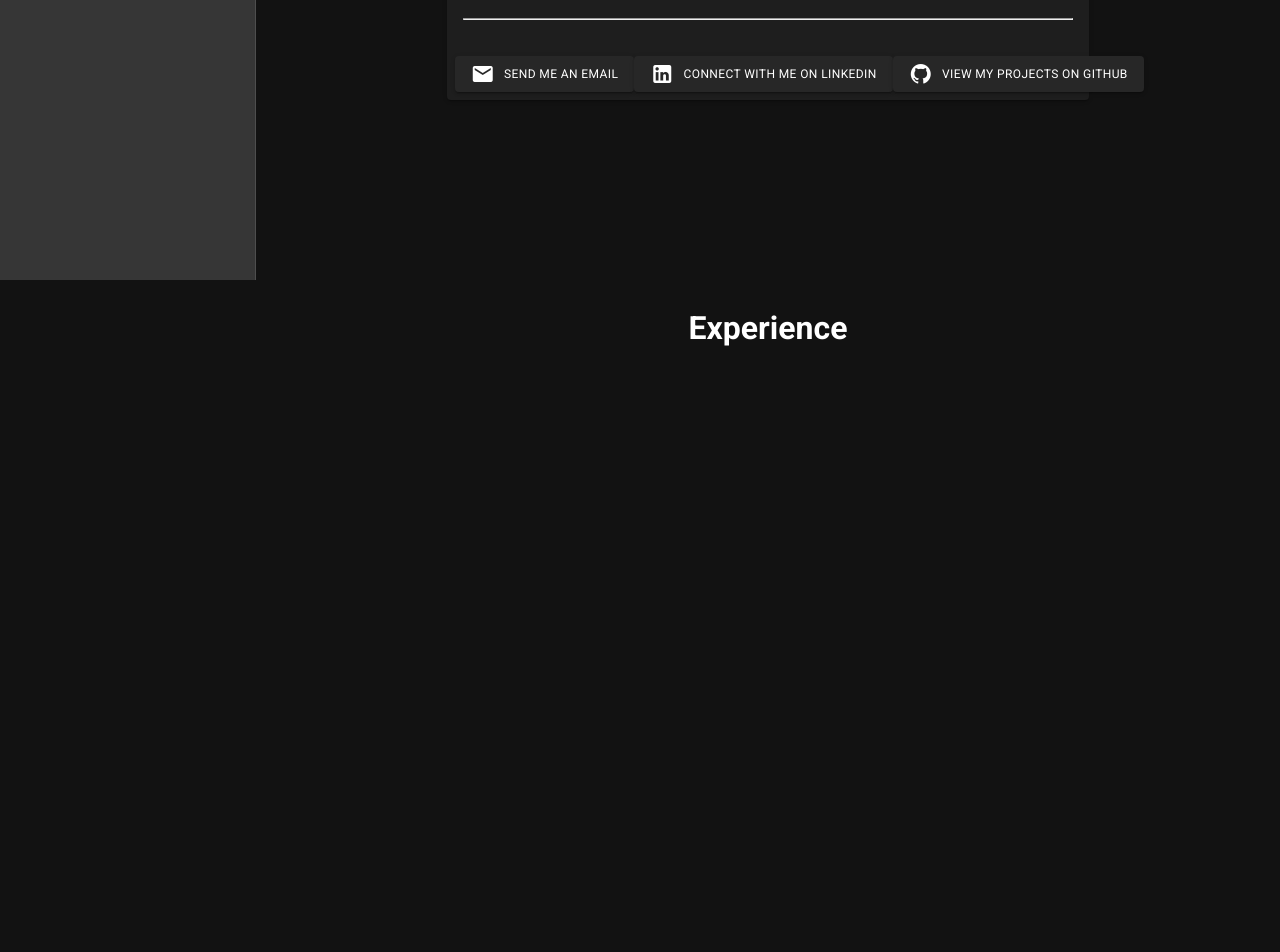
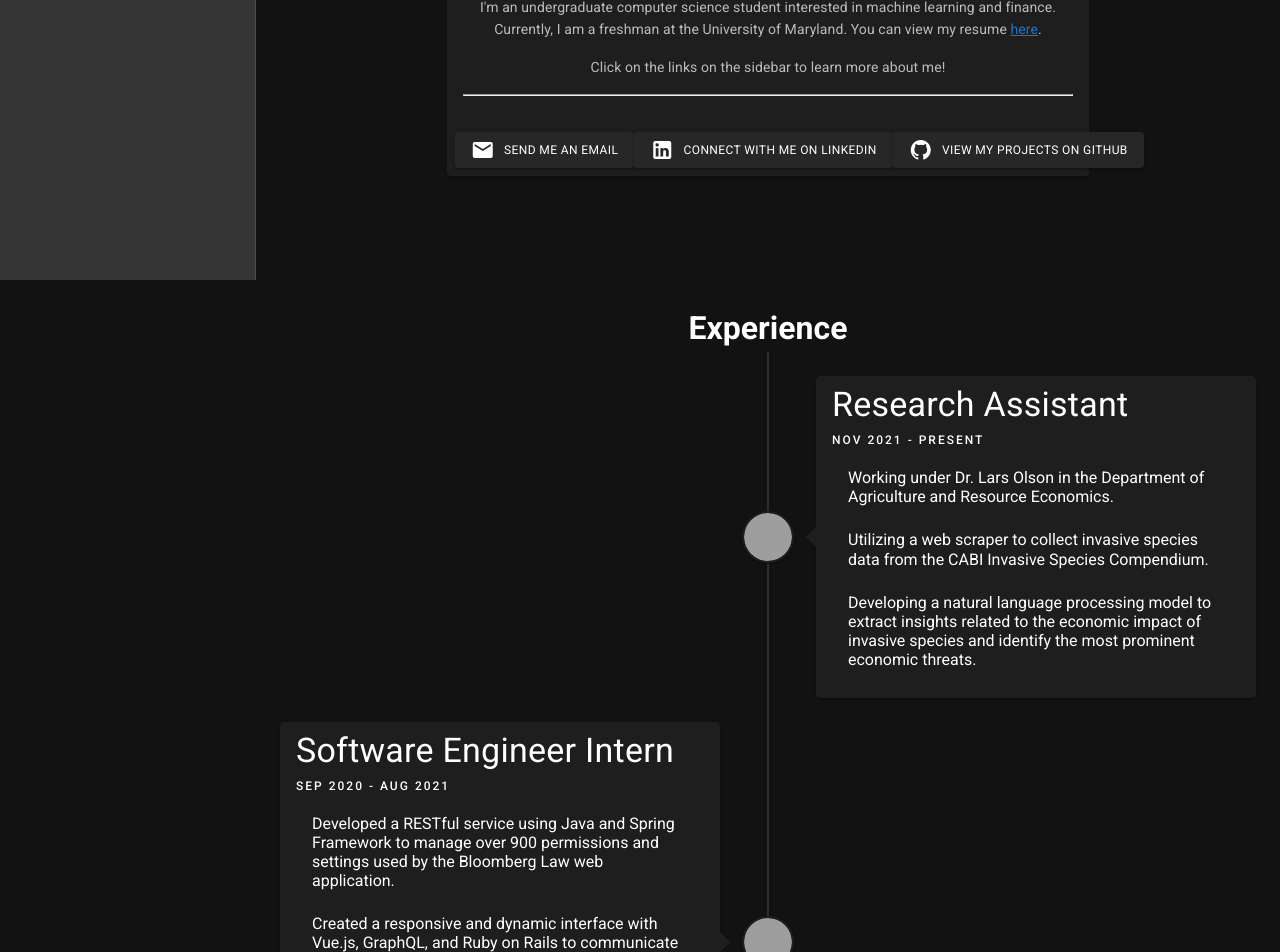
Before and after one commit to vatsal0/aboutme-v2, a Nuxt app: page / in a window 1280 px wide. Shown: the part 520-1472 px from the top of the page. Built offline with nearby package versions, Linux system fonts and the light colour scheme; grey boxes are pictures that could not be loaded.

Commit message:
Experience section

```diff
--- /dev/null
+++ b/components/AboutMe.vue
@@ -0,0 +1,73 @@
+<template>
+	<v-container fluid style="min-height:100vh">
+		<v-row justify="center" width="100%" class="my-16">
+			<v-col cols="12" sm="8">
+				<v-card class="my-auto">
+					<h1 class="py-4 text-wrap text-center">{{title}}</h1>
+					<v-card-title class="headline d-flex flex-column justify-center">
+						<v-avatar size="16rem" class="mx-auto mb-4">
+							<img src="headshot.jpeg">
+						</v-avatar>
+						Welcome to my page!
+					</v-card-title>
+
+					<v-card-text class="text-center">
+						<p>I'm an undergraduate computer science student interested in machine learning and finance. Currently, I am a freshman at the University of Maryland. You can view my resume <a
+								href="resume.pdf"
+								target="_blank"
+							>here</a>.</p>
+
+						<p>
+							Click on the links on the sidebar to learn more about me!
+						</p>
+
+						<hr class="my-3">
+					</v-card-text>
+					<v-card-actions>
+						<div class="d-flex flex-column flex-lg-row justify-space-around align-center flex-grow-1">
+							<v-btn
+								:href="link.to"
+								target="_blank"
+								v-for="(link, i) in links"
+								:key="i"
+								class="my-2 my-lg-auto d-flex"
+							>
+								<v-icon>{{link.icon}}</v-icon>
+								<p
+									class="ml-2 my-auto text-caption"
+								>{{link.title}}</p>
+							</v-btn>
+						</div>
+					</v-card-actions>
+				</v-card>
+			</v-col>
+		</v-row>
+	</v-container>
+</template>
+
+<script>
+export default {
+	data () {
+    return {
+      links: [
+        {
+          icon: 'mdi-email',
+          title: 'Send me an email',
+          to: 'mailto:vatsalbaherwani@gmail.com'
+        },
+        {
+          icon: 'mdi-linkedin',
+          title: 'Connect with me on linkedin',
+          to: 'https://www.linkedin.com/in/vatsal-baherwani'
+        },
+        {
+          icon: 'mdi-github',
+          title: 'View my projects on GitHub',
+          to: 'https://www.github.com/vatsal0'
+        }
+      ],
+      title: 'Vatsal Baherwani'
+    }
+  }
+}
+</script>
--- /dev/null
+++ b/components/Experience.vue
@@ -0,0 +1,78 @@
+<template>
+	<v-container fluid style="min-height:100vh; width: 100%" id="experience">
+		<h1 class="text-center">Experience</h1>
+
+		<div>
+			<template>
+				<v-timeline>
+					<v-timeline-item
+						v-for="(item, i) in items"
+						:key="i"
+						large
+					>
+						<template v-slot:icon>
+							<v-avatar>
+								<img :src="item.img">
+							</v-avatar>
+						</template>
+
+						<v-card class="elevation-2">
+							<v-card-title class="text-h4 pt-2 pb-0">
+								{{item.title}}
+							</v-card-title>
+
+							<v-card-title class="overline py-0">
+								{{item.time}}
+							</v-card-title>
+
+							<v-card-text>
+								<v-list-item
+								v-for="(line, i) in item.desc"
+								:key="i">
+									<v-list-item-content>
+										<v-list-item-title class="text-wrap">{{line}}</v-list-item-title>
+									</v-list-item-content>
+								</v-list-item>
+							</v-card-text>
+						</v-card>
+					</v-timeline-item>
+				</v-timeline>
+			</template>
+		</div>
+	</v-container>
+</template>
+
+<script>
+export default {
+	data() {
+		return {
+			items: [
+				{
+					time: "Nov 2021 - Present",
+					title: "Research Assistant",
+					place: "University of Maryland",
+					desc: ["Working under Dr. Lars Olson in the Department of Agriculture and Resource Economics.",
+						"Utilizing a web scraper to collect invasive species data from the CABI Invasive Species Compendium.",
+						"Developing a natural language processing model to extract insights related to the economic impact of\
+						invasive species and identify the most prominent economic threats."],
+					img: "https://osc.umd.edu/img/logos/28_informalseal.jpg"
+				},
+				{
+					time: "Sep 2020 - Aug 2021",
+					title: "Software Engineer Intern",
+					place: "Bloomberg LP",
+					desc: ["Developed a RESTful service using Java and Spring Framework to\
+					manage over 900 permissions and settings used by the Bloomberg Law web application.",
+					"Created a responsive and dynamic interface with Vue.js, GraphQL, and\
+					Ruby on Rails to communicate with the Java service via HTTP requests.",
+					"Provided analytics allowing managers to recognize and remove hundreds\
+					of unused permissions, reducing login time by over 200ms.",
+					"Presented interface in front of managers and senior engineers to receive\
+					feedback for implementing new features and improving user experience."],
+					img: "https://www.logolynx.com/images/logolynx/57/5749ace331ebd85068ef14fcdc115285.jpeg"
+				}
+			]
+		}
+	}
+}
+</script>
--- a/pages/index.vue
+++ b/pages/index.vue
@@ -1,54 +1,8 @@
 <template>
 <div>
-	<v-container fluid style="min-height:100vh">
-		<v-row justify="center" width="100%">
-			<v-col cols="12" sm="8">
-				<v-card>
-					<h1 class="py-4 text-wrap text-center">{{title}}</h1>
-					<v-card-title class="headline d-flex flex-column justify-center">
-						<v-avatar size="16rem" class="mx-auto mb-4">
-							<img src="headshot.jpeg">
-						</v-avatar>
-						Welcome to my page!
-					</v-card-title>
+	<AboutMe />
 
-					<v-card-text class="text-center">
-						<p>I'm an undergraduate computer science student interested in machine learning and finance. Currently, I am a freshman at the University of Maryland. You can view my resume <a
-								href="resume.pdf"
-								target="_blank"
-							>here</a>.</p>
-
-						<p>
-							Click on the links on the sidebar to learn more about me!
-						</p>
-
-						<hr class="my-3">
-					</v-card-text>
-					<v-card-actions>
-						<div class="d-flex flex-column flex-lg-row justify-space-around align-center flex-grow-1">
-							<v-btn
-								:href="link.to"
-								target="_blank"
-								v-for="(link, i) in links"
-								:key="i"
-								class="my-2 my-lg-auto d-flex"
-							>
-								<v-icon>{{link.icon}}</v-icon>
-								<p
-									class="ml-2 my-auto text-caption"
-								>{{link.title}}</p>
-							</v-btn>
-						</div>
-
-					</v-card-actions>
-				</v-card>
-			</v-col>
-		</v-row>
-	</v-container>
-
-	<v-container fluid style="min-height:100vh" id="experience">
-		<h1 class="text-center">Experience</h1>
-	</v-container>
+	<Experience />
 
 	<v-container fluid style="min-height:100vh" id="education">
 		<h1 class="text-center">Education</h1>
@@ -64,25 +18,6 @@
 export default {
 	data () {
     return {
-      links: [
-        {
-          icon: 'mdi-email',
-          title: 'Send me an email',
-          to: 'mailto:vatsalbaherwani@gmail.com'
-        },
-        {
-          icon: 'mdi-linkedin',
-          title: 'Connect with me on linkedin',
-          to: 'https://www.linkedin.com/in/vatsal-baherwani'
-        },
-        {
-          icon: 'mdi-github',
-          title: 'View my projects on GitHub',
-          to: 'https://www.github.com/vatsal0'
-        }
-      ],
-      miniVariant: false,
-      title: 'Vatsal Baherwani'
     }
   }
 }
```
